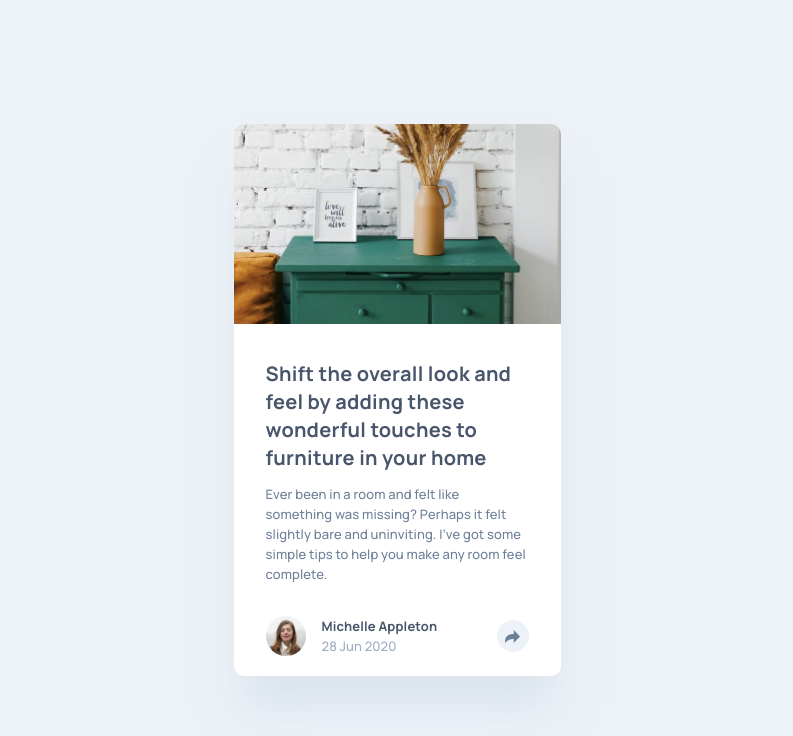
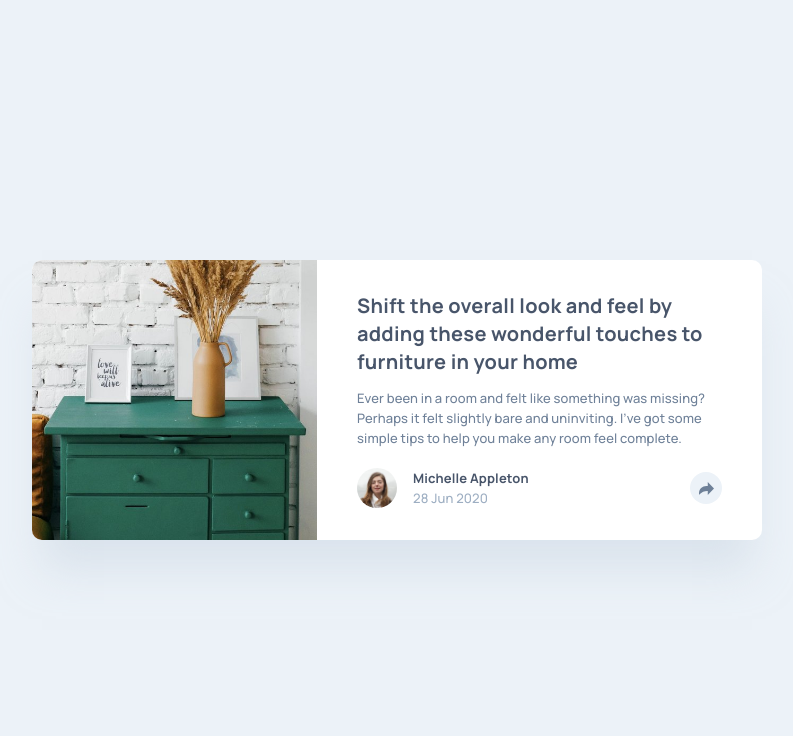
Before and after one commit to jaceleedev/article-preview-component, a Next.js app: page / in a window 1280 px wide. Shown: the top 736 px of the page, without its empty margins (243-1036 px from the left). Built offline with nearby package versions, Linux system fonts and the light colour scheme.

Commit message:
feat(ArticlePreview): :iphone: add responsive layout for desktop view

```diff
--- a/src/components/ArticlePreview/index.tsx
+++ b/src/components/ArticlePreview/index.tsx
@@ -13,22 +13,22 @@ function ArticlePreview() {
   }
 
   return (
-    <article className="relative grid grid-cols-1 grid-rows-[200px_auto] w-[327px] rounded-[10px] bg-white shadow-[0px_40px_40px_-10px_rgba(201,213,225,0.50)]">
-      <figure className="relative h-[200px]">
+    <article className="relative grid grid-cols-1 grid-rows-[200px_auto] w-[327px] rounded-[10px] bg-white shadow-[0px_40px_40px_-10px_rgba(201,213,225,0.50)] md:grid-cols-[285px_auto] md:grid-rows-1 md:w-[730px]">
+      <figure className="relative h-[200px] md:h-[280px]">
         <Image
           src="/images/drawers.jpg"
           alt="drawers"
           fill
           priority
-          className="object-cover object-[center_25%] rounded-t-[10px]"
+          className="object-cover object-[center_25%] rounded-t-[10px] md:rounded-tr-none md:rounded-bl-[10px]"
         />
       </figure>
-      <div className="pt-9 px-8 pb-5">
+      <div className="pt-9 px-8 pb-5 md:px-10 md:py-8">
         <h1 className="text-heading mb-3">
           Shift the overall look and feel by adding these wonderful touches to
           furniture in your home
         </h1>
-        <p className="text-body mb-8">
+        <p className="text-body mb-8 md:mb-5">
           Ever been in a room and felt like something was missing? Perhaps it
           felt slightly bare and uninviting. I’ve got some simple tips to help
           you make any room feel complete.
@@ -54,7 +54,7 @@ function ArticlePreview() {
           />
         </div>
         {isShareBarOpen && (
-          <div className="absolute left-0 bottom-0">
+          <div className="absolute left-0 bottom-0 md:left-3/4 md:translate-x-[2.3px] md:bottom-1/3">
             <ShareBar />
           </div>
         )}
```
